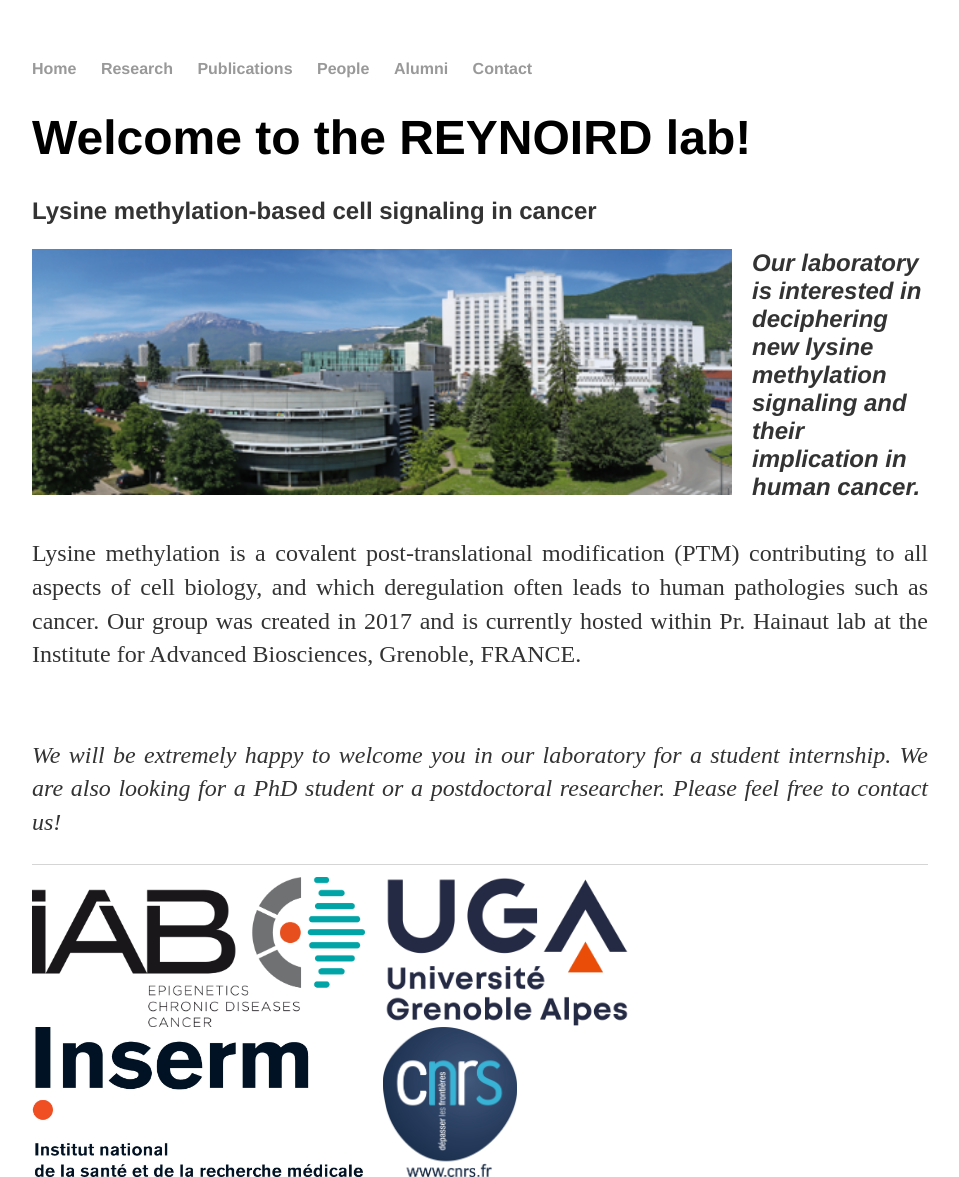
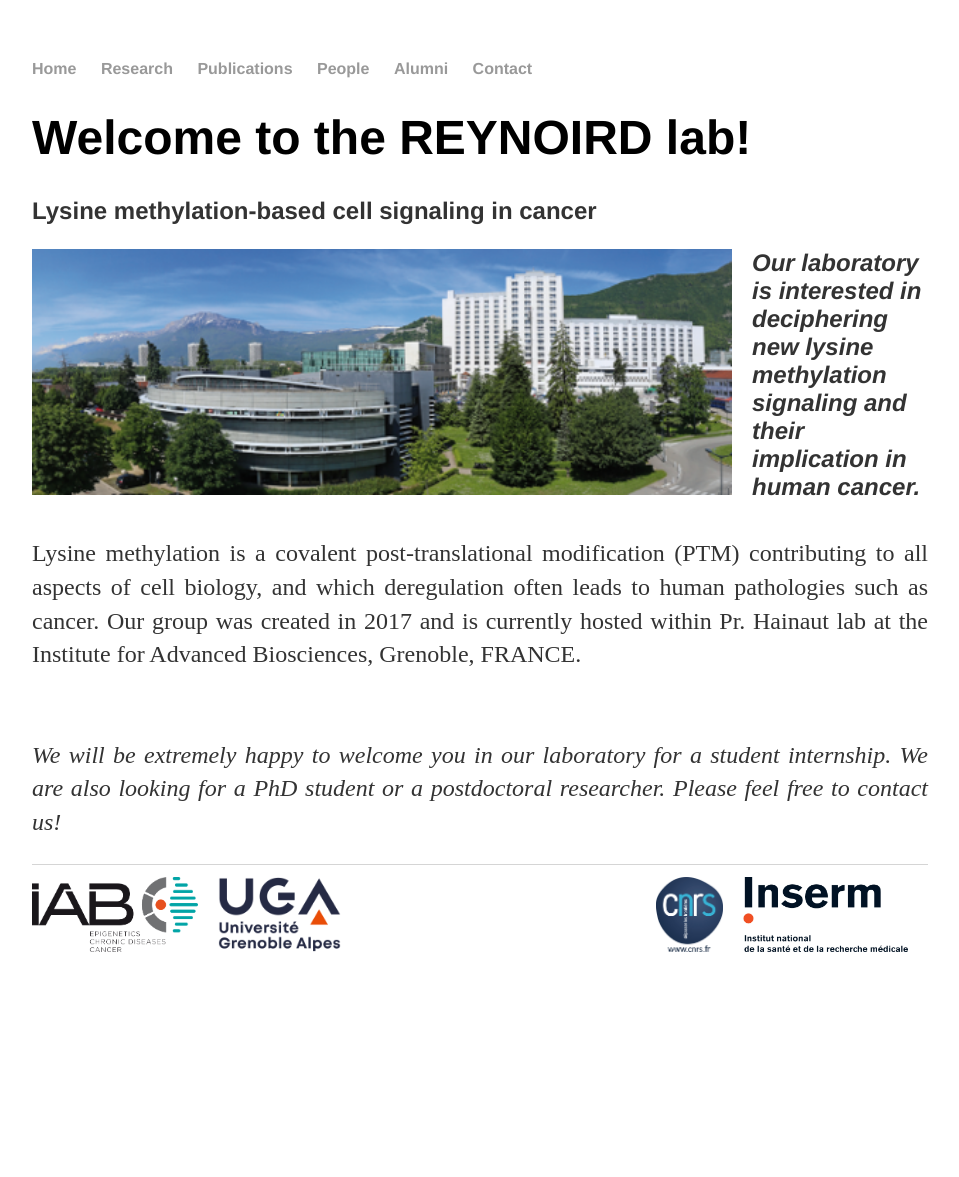
Before and after one commit to Reynoird-Lab/Reynoird-lab.github.io, a Jekyll site: the page built from index.html, in a window 1280 px wide. Shown: the whole page, without its empty margins (160-1119 px from the left). Built offline with Jekyll 4.4.1, drawn with Linux system fonts in a browser that asks for light colours; Markdown is read by kramdown in place of the engine named in the settings; after the commit the page ends 952 px from its top, so only the background shows below that.

Commit message:
Update default.html

```diff
--- a/_layouts/default.html
+++ b/_layouts/default.html
@@ -24,10 +24,10 @@
 			<footer>
 	    		<ul>
 	        		<li>
-	        			<a href="https://iab.univ-grenoble-alpes.fr/?language=en"> <img alt="IAB" src="https://reynoird-lab.github.io/Images/IAB%20logo%20coul.png" align="left" style="margin: 0px 20px 0px 0px;" height="150"></a>
-					<a href="https://univ-grenoble-alpes.fr/english"> <img alt="UGA" src="https://reynoird-lab.github.io/Images/UGA.png" style="margin: 0px 20px 0px 0px;" align="left" height="150"></a>
-					<img alt="INSERM" src="https://reynoird-lab.github.io/Images/logo_inserm.jpg" align="left" style="margin: 0px 20px 0px 0px;" height="150">
-					<img alt="CNRS" src="https://reynoird-lab.github.io/Images/logo_cnrs.jpg" align="left" style="margin: 0px 20px 0px 0px;" height="150">
+	        			<a href="https://iab.univ-grenoble-alpes.fr/?language=en"> <img alt="IAB" src="https://reynoird-lab.github.io/Images/IAB%20logo%20coul.png" align="left" style="margin: 0px 20px 0px 0px;" height="75"></a>
+					<a href="https://univ-grenoble-alpes.fr/english"> <img alt="UGA" src="https://reynoird-lab.github.io/Images/UGA.png" style="margin: 0px 20px 0px 0px;" align="left" height="75"></a>
+					<img alt="INSERM" src="https://reynoird-lab.github.io/Images/logo_inserm.jpg" align="right" style="margin: 0px 20px 0px 0px;" height="75">
+					<img alt="CNRS" src="https://reynoird-lab.github.io/Images/logo_cnrs.jpg" align="right" style="margin: 0px 20px 0px 0px;" height="75">
 				</li>
 				</ul>
 			</footer>
```
